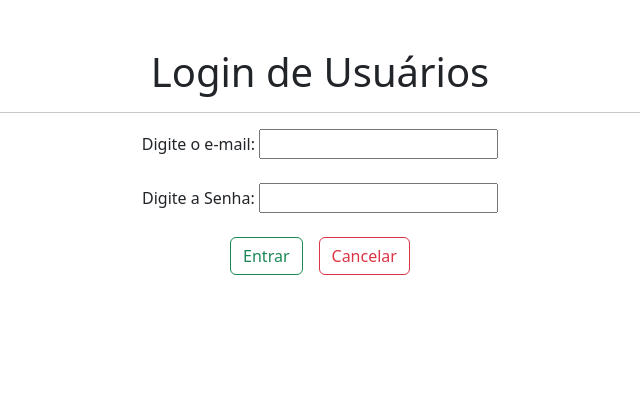
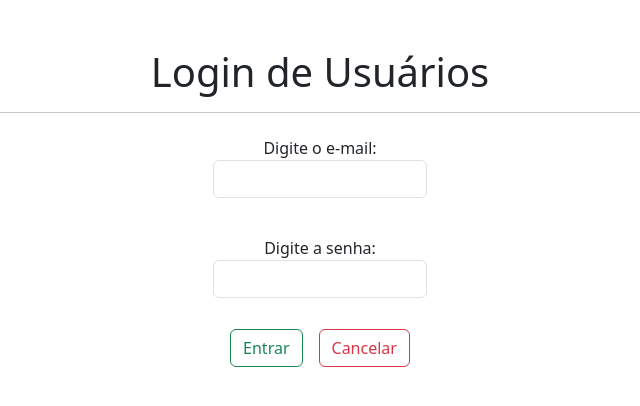
Before and after one commit to Joshick/pi-vizinhaca, a Next.js app: page /login in a window 1280 px wide. Shown: the top 406 px of the page, without its empty margins (320-960 px from the left). Built offline with nearby package versions, Linux system fonts and the light colour scheme.

Commit message:
02/04
organizei o designer do cadastro e do login

```diff
--- a/app/cadastrar/cadastrar.css
+++ b/app/cadastrar/cadastrar.css
@@ -1,4 +1,4 @@
 .inicio{
-    margin-top: 65;
+    margin-top: 50;
     color: rgb(16, 14, 14);
 }
--- a/app/login/login.css
+++ b/app/login/login.css
@@ -1,4 +1,3 @@
 .borda {
-  border: 2px solid green;
-  border-radius: 8px;
+  margin-top: 60;
 }
--- a/app/login/page.js
+++ b/app/login/page.js
@@ -40,21 +40,27 @@ export default function Login() {
 
             <h1 class="text-center mt-5"> Login de Usuários </h1>
             <hr />
-
             <form class="formLogin text-center">
 
 
-                Digite o e-mail: <input onChange={e => alteraEmail(e.target.value)}></input>
-                <br />
-                <br />
+                <label for="inputEmail" class="col-sm-2 col-form-label">
+                    Digite o e-mail:
+                    <br />
+                    <input class="form-control" id="inputEmail"
+                        required type onChange={e => alteraEmail(e.target.value)} />
+                </label>
+                <br /><br />
 
-
-                Digite a Senha: <input type="password" onChange={e => alteraSenha(e.target.value)}></input>
-                <br />
-                <br />
+                <label for="inputSenha" class="col-sm-2 col-form-label">
+                    Digite a senha:
+                    <br />
+                    <input class="form-control" id="inputSenha"
+                        type="password" onChange={e => alteraSenha(e.target.value)} />
+                </label>
+                <br /><br />
 
                 <button onClick={autenticar} class="btn btn-outline-success me-2" type="submit">Entrar</button>
-               <Link href="/" ><button className="btn btn-outline-danger ms-2" type="reset">Cancelar</button></Link>
+                <Link href="/" ><button className="btn btn-outline-danger ms-2" type="reset">Cancelar</button></Link>
 
 
             </form>
```
Also changed, not shown: app/cadastrar/page.js (+19 -14 lines).
